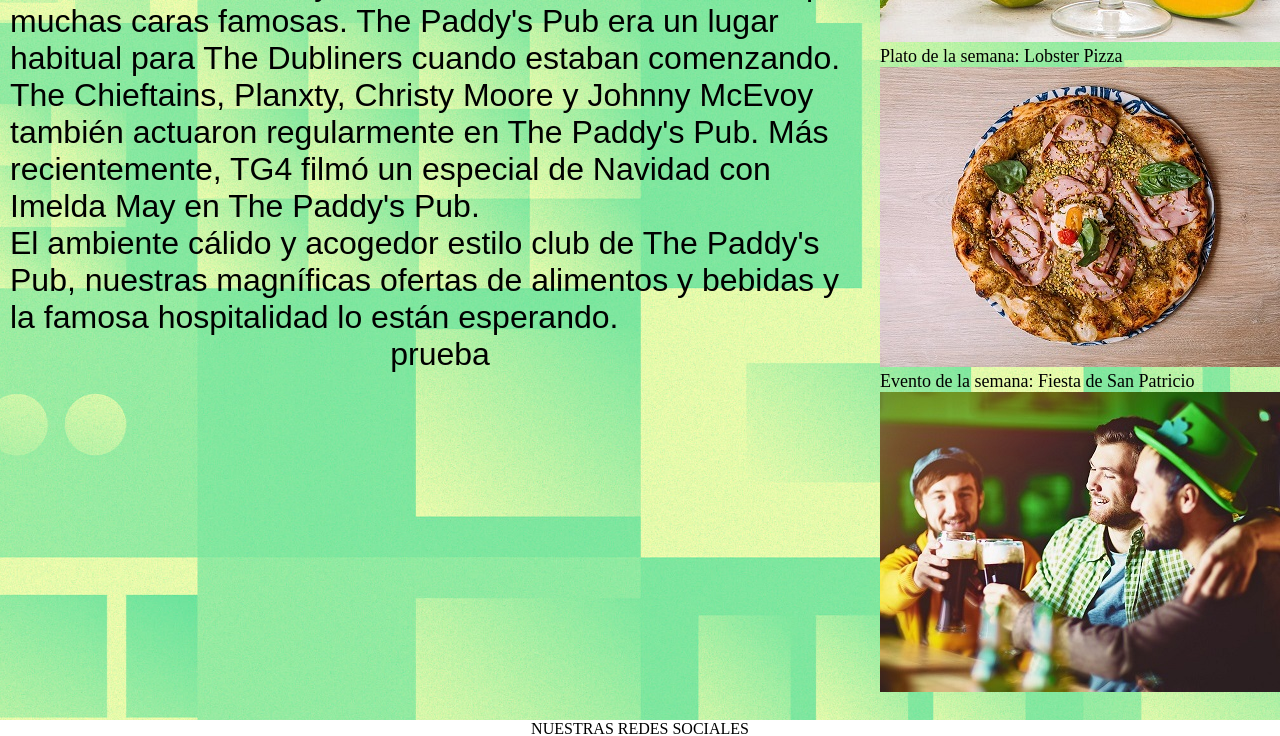
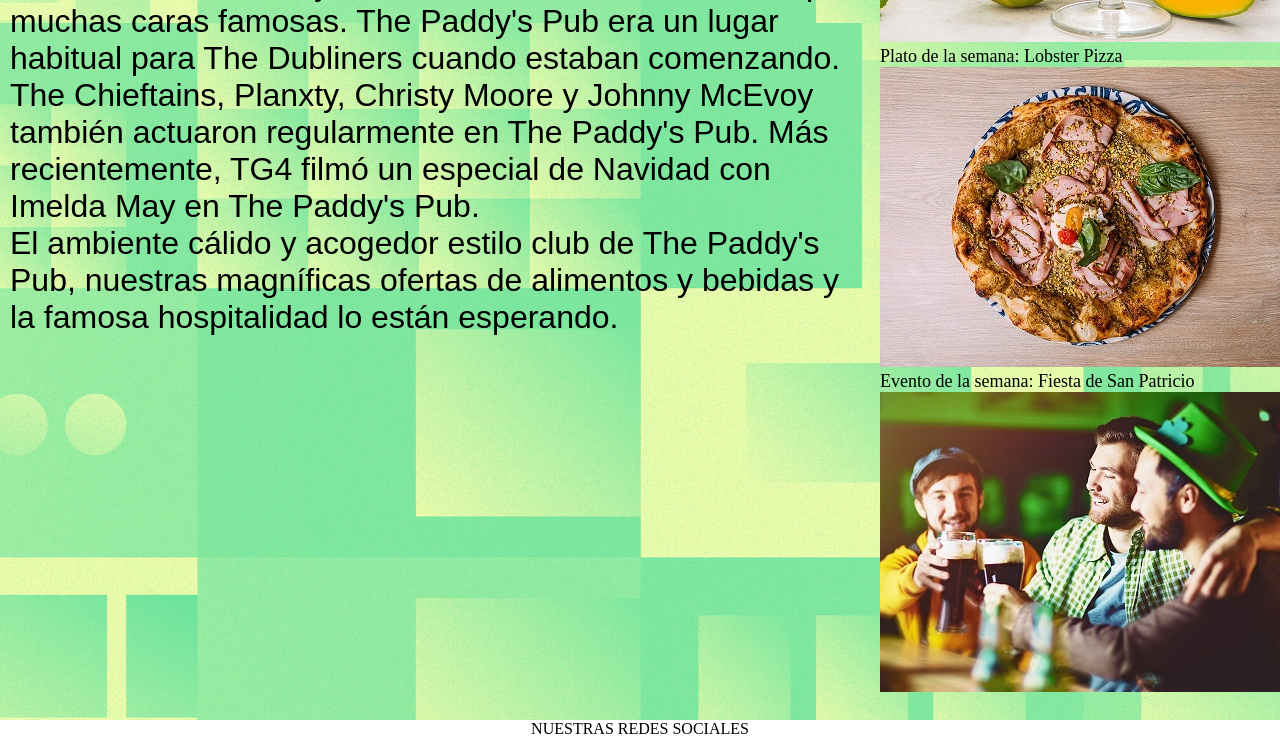
Before and after one commit to maximevoc/paddyspub_barrios, a plain HTML site: page index.html in a window 1280 px wide. Shown: the part 777-1513 px from the top of the page. Drawn offline with Linux system fonts and the light colour scheme; a web font is replaced by a local one.

Commit message:
prueba de cambios

```diff
--- a/index.html
+++ b/index.html
@@ -54,9 +54,7 @@
             bebidas y la famosa hospitalidad lo están esperando.
 
         </p>
-        <p>prueba
 
-        </p>
     </div>
     <div class="imagenes--portada">
         <ul>
```
